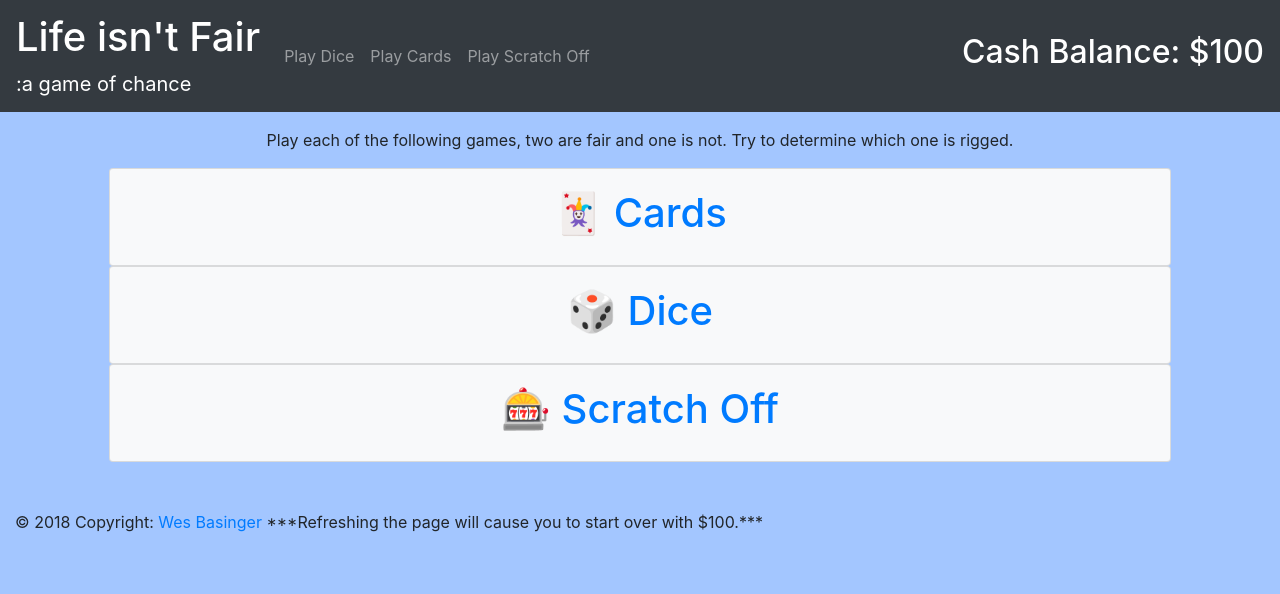
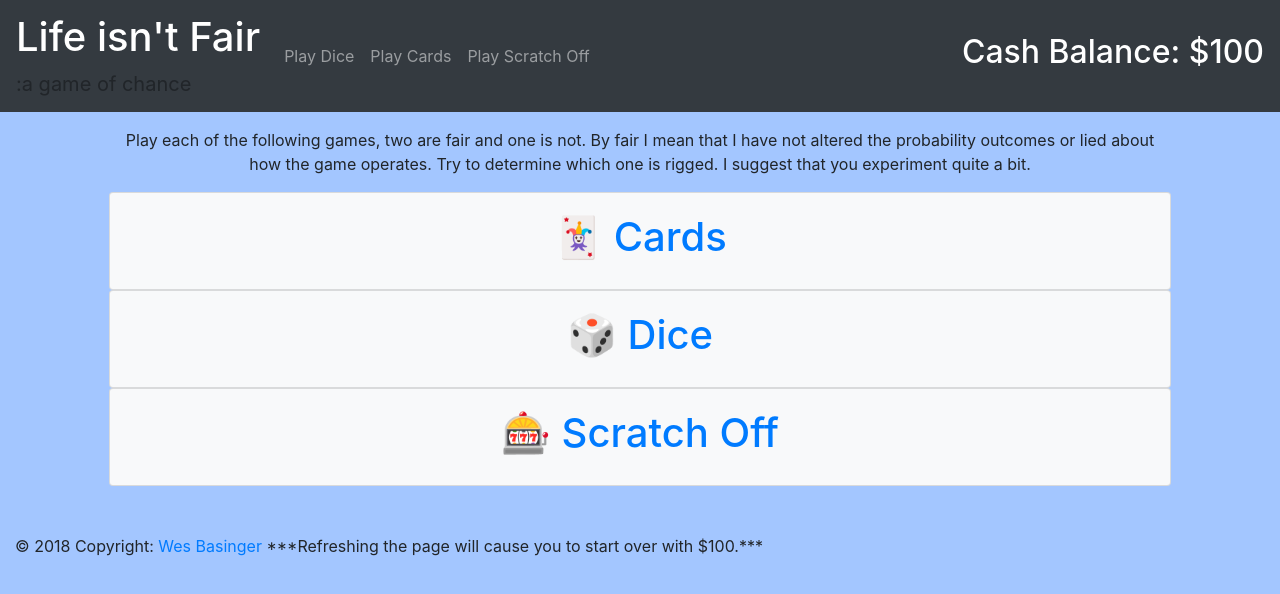
Before and after one commit to wesbasinger/isitfair, a React (Create React App) app: page / in a window 1280 px wide. Shown: the top 594 px of the page. Built offline with nearby package versions, Linux system fonts and the light colour scheme; what 52-deck would draw is missing.

Commit message:
More explicit instructions.

```diff
--- a/src/Components/Cards.js
+++ b/src/Components/Cards.js
@@ -22,8 +22,11 @@ class Cards extends React.Component {
                     <h2>Instructions</h2>
                     <p>
                         This game allows you to place a wager.  You will place your wager
-                        first and then draw a card to see what your payout will be.
+                        first and then draw a card to see what your payout will be.  You
+                        can wager as much or as little as you like.
                         Face cards pay out double the bet, everything else loses.
+                        For example, if you bet $20 and draw a king of clubs, you will
+                        get $40 back.
                     </p>
                     <h2>
                         BET: ${this.state.bet}
--- a/src/Components/Header.js
+++ b/src/Components/Header.js
@@ -5,7 +5,7 @@ import { Link } from 'react-router-dom';
 const Header = (props) => {
     return(
         <nav className="navbar navbar-expand-md navbar-dark bg-dark fixed-top">
-            <a className="navbar-brand" href="/"><h1>Life isn't Fair</h1> :a game of chance</a>
+            <a className="navbar-brand"><h1 className="cash-balance">Life isn't Fair</h1> :a game of chance</a>
             <div className="collapse navbar-collapse" id="navbarsExampleDefault">
                 <ul className="navbar-nav mr-auto">
                     <li className="nav-item">
--- a/src/Components/Landing.js
+++ b/src/Components/Landing.js
@@ -6,7 +6,13 @@ const Landing = () => {
     return(
         <main role="main" className="container">
             <div className="starter-template">
-                <p>Play each of the following games, two are fair and one is not.  Try to determine which one is rigged.</p>
+                <p>
+                    Play each of the following games, two are fair and one is not.
+                    By fair I mean that I have not altered the probability outcomes
+                    or lied about how the game operates.
+                    Try to determine which one is rigged.  I suggest that you experiment
+                    quite a bit.
+                </p>
                 <div className="card card-body bg-light">
                     <Link to="/cards"><h1><span role="img" aria-label="cards">🃏 Cards</span></h1></Link>
                 </div>
--- a/src/Components/ScratchOff.js
+++ b/src/Components/ScratchOff.js
@@ -30,33 +30,14 @@ class ScratchOff extends React.Component {
         }
 
         this.handleBoxClick = this.handleBoxClick.bind(this);
+        this.handleRedeem = this.handleRedeem.bind(this);
     }
 
-    handleBoxClick(event) {
+    handleRedeem() {
 
-        // get a reference to which box got clicked
-        const index = Number(event.target.value)
-
-        // make a copy of what faces the user has revealed
-        const currFaces = this.state.faces;
-
-        // make a copy of the gameboard at current time
-        const newBox = this.state.box;
-
-        // change the gameboard to match the click
-        newBox[index] = this.state.square[index]
-
-        // push the new face into the faces array
-        currFaces.push(this.state.square[index])
-
-        this.setState({
-            // update the user's choices
-            faces: currFaces,
-            // set the state of the board to new gameboard
-            box: newBox
-        })
-
-        if(this.state.faces.length === 2) {
+        if(this.state.faces.length < 2) {
+            alert("You have not scratched off two boxes yet.")
+        } else {
             if(this.state.faces[0] === '😃' && this.state.faces[1] === '😃') {
                 this.props.applyWinnings(5)
                 alert('You scratched off 😃 and 😃.  You won $5!')
@@ -75,8 +56,37 @@ class ScratchOff extends React.Component {
                 })
             }
         }
+    }
 
+    handleBoxClick(event) {
+
+        if(this.state.faces.length >= 2) {
+            alert("You have already clicked two boxes.  Please redeem your ticket.")
+        } else {
+            // get a reference to which box got clicked
+            const index = Number(event.target.value)
+
+            // make a copy of what faces the user has revealed
+            const currFaces = this.state.faces;
+
+            // make a copy of the gameboard at current time
+            const newBox = this.state.box;
+
+            // change the gameboard to match the click
+            newBox[index] = this.state.square[index]
+
+            // push the new face into the faces array
+            currFaces.push(this.state.square[index])
+
+            this.setState({
+                // update the user's choices
+                faces: currFaces,
+                // set the state of the board to new gameboard
+                box: newBox
+            })
+        }
     }
+
 
     render() {
 
@@ -105,6 +115,8 @@ class ScratchOff extends React.Component {
                             </tr>
                         </tbody>
                     </table>
+                    <button type="button" className="btn btn-primary"
+                            onClick={this.handleRedeem}>Redeem</button>
                 </div>
             </main>
         )
```
